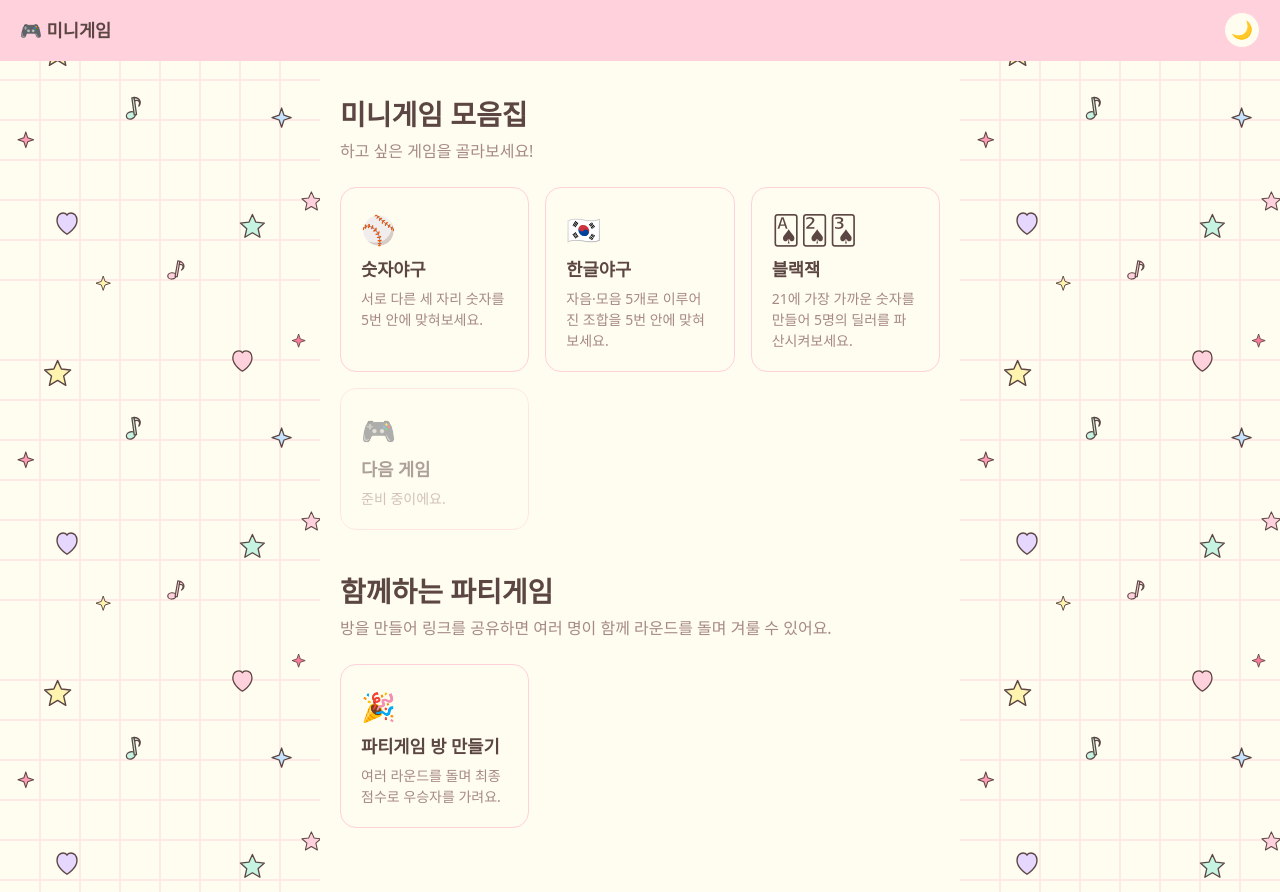
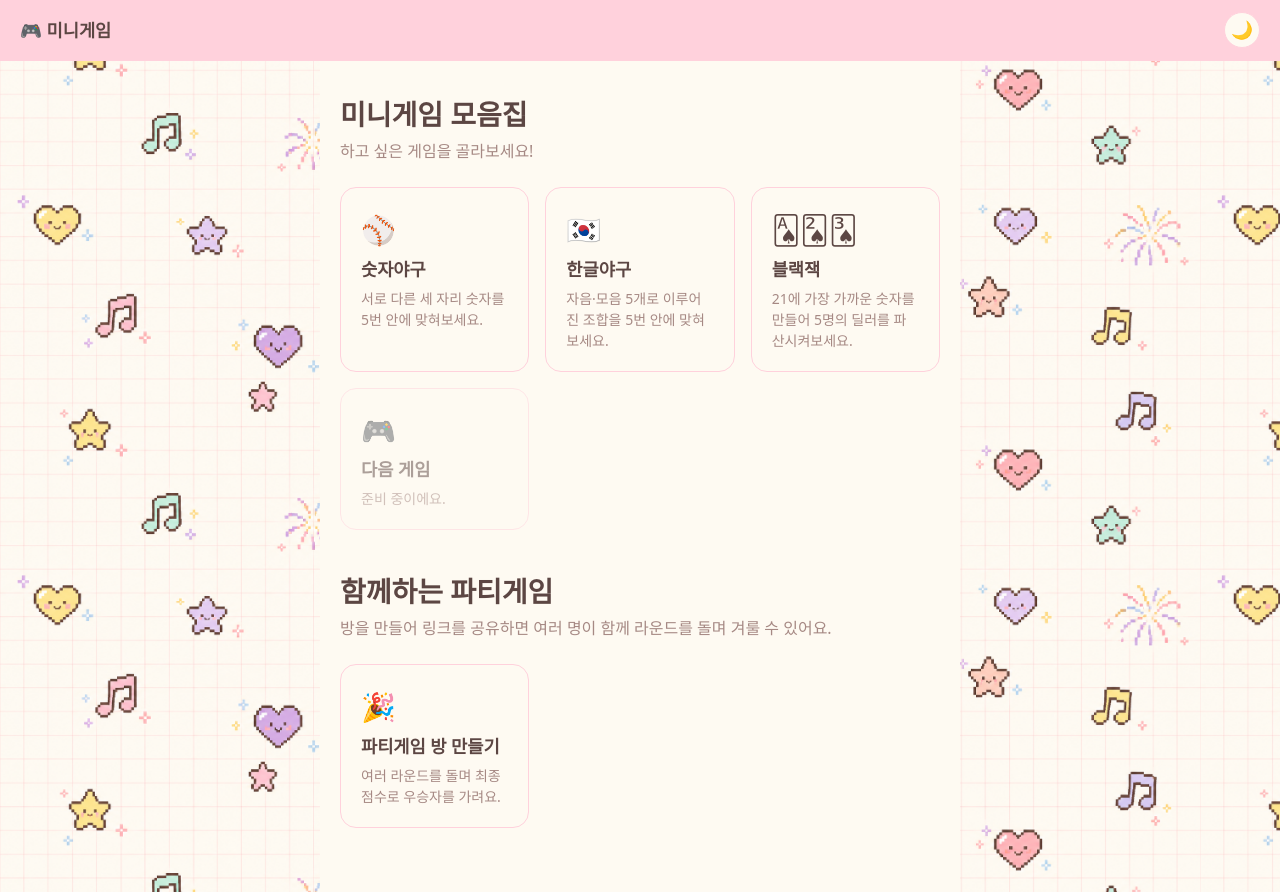
Before and after one commit to erica3211/mini_game, a React (Vite) app: page / in a window 1280 px wide. Built offline with nearby package versions, Linux system fonts and the light colour scheme.

Commit message:
css 수정 및 배경 사진 수정

```diff
--- a/index.html
+++ b/index.html
@@ -3,11 +3,11 @@
   <head>
     <meta charset="UTF-8" />
     <meta name="viewport" content="width=device-width, initial-scale=1.0" />
-    <meta name="theme-color" content="#fffdf0" />
+    <meta name="theme-color" content="#fefaf2" />
     <title>미니게임 모음집</title>
     <style>
       html {
-        background: #fffdf0;
+        background: #fefaf2;
       }
     </style>
     <script>
--- a/src/index.css
+++ b/src/index.css
@@ -1,8 +1,8 @@
 /* 파스텔 라이트 테마 (기본) + 다크 테마 (토글) */
 :root,
 :root[data-theme='light'] {
-  --bg: #fffdf0;
-  --surface: #fffdf0;
+  --bg: #fefaf2;
+  --surface: #fefaf2;
   --surface-raised: #ffd1dc;
   --text: #5c4643;
   --text-muted: #a68984;
@@ -76,9 +76,9 @@ body {
    body는 투명하게 비워서 카드 사이 여백으로 패턴이 그대로 비쳐 보이게 한다. 다크 테마는 단색 배경 유지 */
 :root[data-theme='light'] {
   background-color: var(--bg);
-  background-image: url('./assets/pattern-bg.svg');
+  background-image: url('./assets/pattern-bg.png');
   background-repeat: repeat;
-  background-size: 320px 320px;
+  background-size: 600px 380px;
 }
 
 :root[data-theme='light'] body {
```
Also changed, not shown: src/assets/pattern-bg.png (added), src/assets/pattern-bg.svg.
